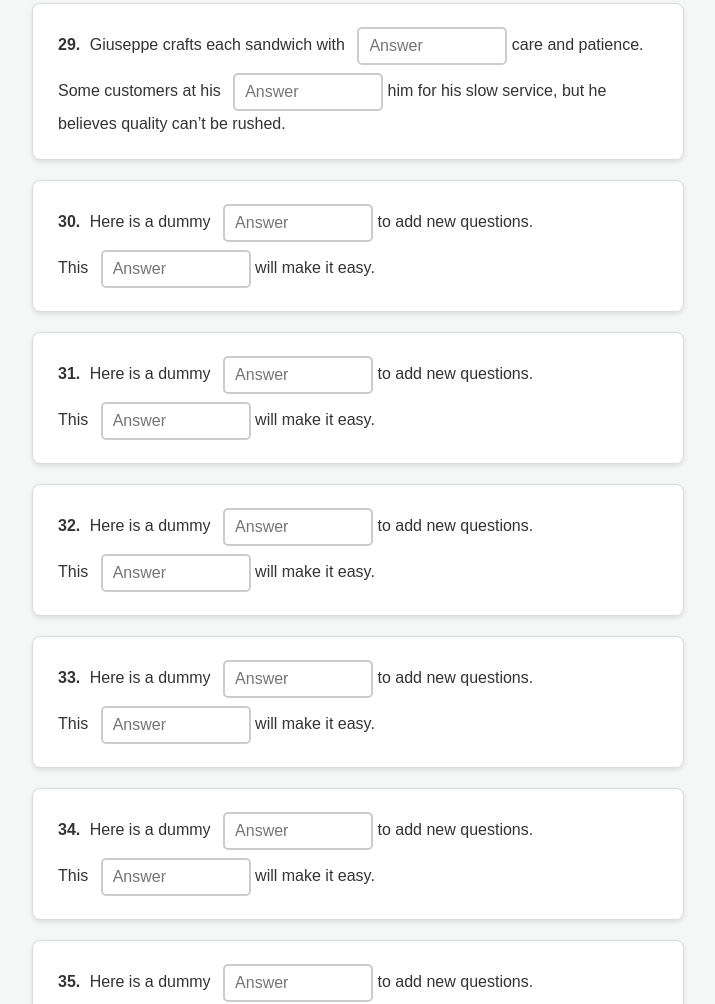
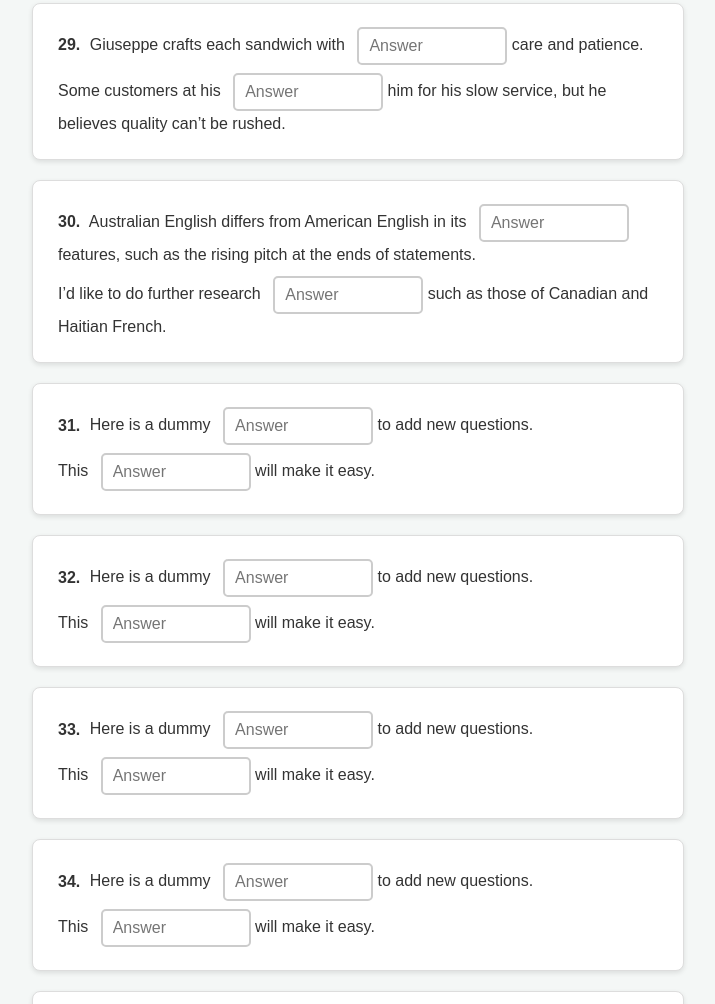
Before and after one commit to wtposs/redividersgame, a plain HTML site: page index.html in a window 1280 px wide. Shown: the part 5310-6314 px from the top of the page, without its empty margins (282-997 px from the left). Drawn offline with Linux system fonts and the light colour scheme.

Commit message:
into national

```diff
--- a/index.html
+++ b/index.html
@@ -336,11 +336,11 @@
     </div>
 
     <div class="question">
-        <p><strong>30.</strong> Here is a dummy
-            <input type="text" id="answer61" placeholder="Answer" class="medium"> to add new questions.
+        <p><strong>30.</strong> Australian English differs from American English in its
+            <input type="text" id="answer61" placeholder="Answer" class="medium"> features, such as the rising pitch at the ends of statements.
         </p>
-        <p>This
-            <input type="text" id="answer62" placeholder="Answer" class="medium"> will make it easy.
+        <p>I’d like to do further research
+            <input type="text" id="answer62" placeholder="Answer" class="medium"> such as those of Canadian and Haitian French.
         </p>
     </div>
 
@@ -516,7 +516,7 @@
                 27: [["manatee"], ["man a tee"]],
                 28: [["tenant"], ["ten ant"]],
                 29: [["deliberate"], ["deli berate"]],
-                30: [["placeholder"], ["place holder"]],
+                30: [["intonational"], ["into national"]],
                 31: [["placeholder"], ["place holder"]],
                 32: [["placeholder"], ["place holder"]],
                 33: [["placeholder"], ["place holder"]],
```
